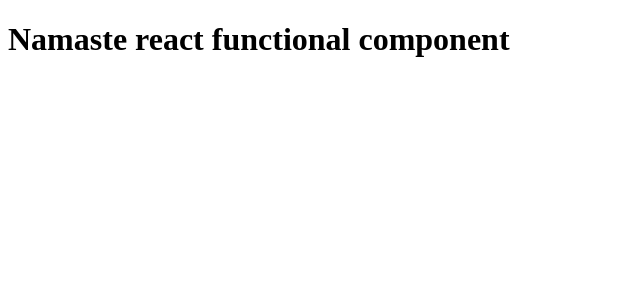
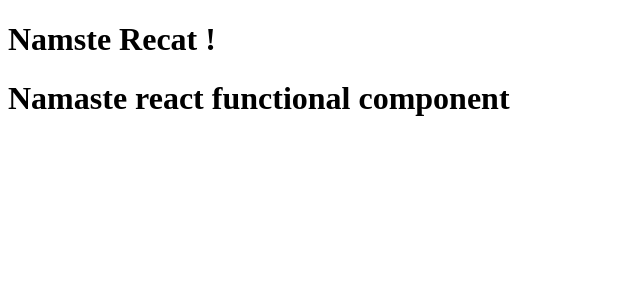
Before and after one commit to rakeshy3/namaste-react, a React (Vite) app: page / in a window 1280 px wide. Shown: the top 300 px of the page, without its empty margins (0-640 px from the left). Built offline with nearby package versions, Linux system fonts and the light colour scheme.

Commit message:
js inside jsx

```diff
--- a/App.js
+++ b/App.js
@@ -4,9 +4,19 @@ import ReactDOM from "react-dom/client";
 //const heading = React.createElement("h1", { "id": "heading"}, 'Namaste React');
 
 // Jsx is not html inside javascript or react . It is html or xml like syntax
+
+const title = (
+  <h1 className="head" tabIndex="5">
+    {" "}
+    Namste Recat !
+  </h1>
+);
+
 // React element
+// you can write javascript inside jsx
 const HeadingComponent = () => (
   <div id="container">
+    {title}
     <h1 className="heading">Namaste react functional component</h1>
   </div>
 );
```
